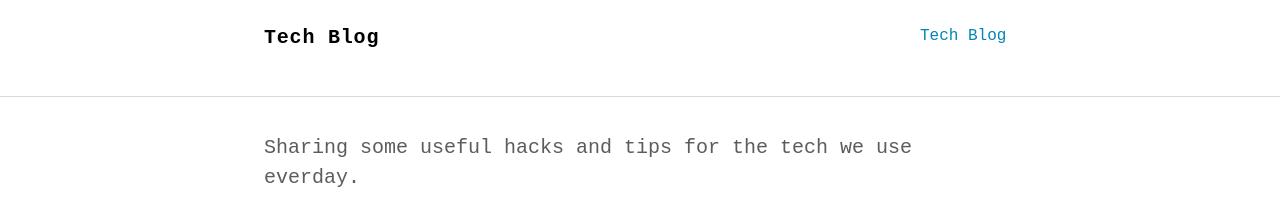
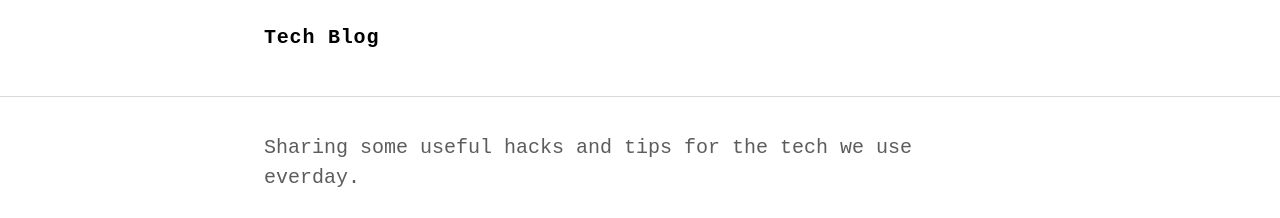
Before and after one commit to a6unraj/a6unraj.github.io, a Jekyll site: the page built from index.html, in a window 1280 px wide. Shown: the top 218 px of the page. Built offline with Jekyll 4.4.1, drawn with Linux system fonts in a browser that asks for light colours; nearby versions of some CDN libraries; some web fonts are replaced; comment, search, counter and statistics services are not loaded.

Commit message:
Update nav.html

```diff
--- a/_includes/nav.html
+++ b/_includes/nav.html
@@ -3,7 +3,7 @@
     <h1 class="logo"><a href="{{ '/' | prepend: site.baseurl | prepend: site.url }}"><span>{{ site.description }}</span></a></h1>
 
     <ul class="navbar">
-      <li><a href=".." target="blank">Tech Blog</a></li>
+
     </ul>
 
   </div>
```
